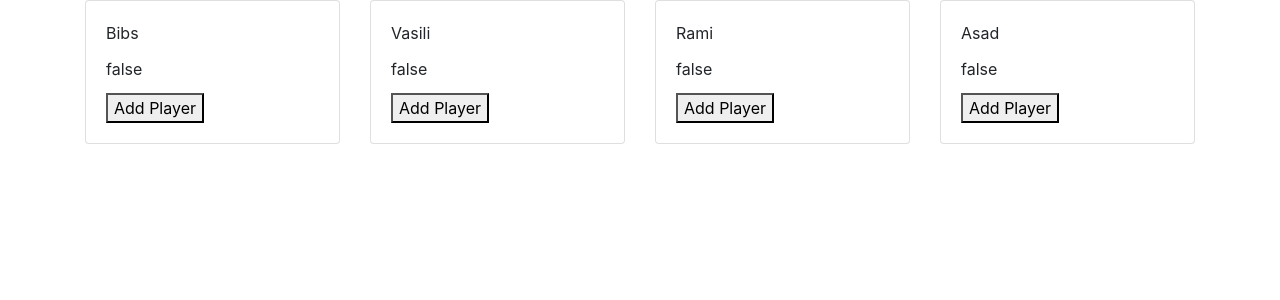
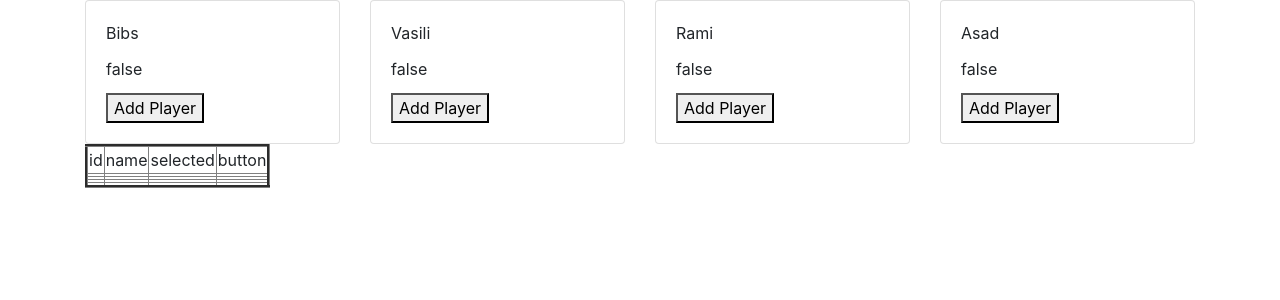
Before and after one commit to nadav-galili/my-poker-app, a React (Create React App) app: page / in a window 1280 px wide. Shown: the top 300 px of the page. Built offline with nearby package versions, Linux system fonts and the light colour scheme.

Commit message:
added table

```diff
--- a/src/components/games.jsx
+++ b/src/components/games.jsx
@@ -15,8 +15,7 @@
 
   selectPlayer(playerId) {
     const { players } = this.state;
-
-    players[playerId - 1].selected = true;
+    players[playerId - 1].selected = !players[playerId - 1].selected;
     this.setState({ players });
   }
 
@@ -36,6 +35,27 @@
             />
           ))}
         </div>
+
+        <table border="3">
+          <thead>
+            <tr>
+              <td>id</td>
+              <td>name</td>
+              <td>selected</td>
+              <td>button</td>
+            </tr>
+          </thead>
+          <tbody>
+            {players.map((player) => (
+              <tr key={player.id}>
+                <td>{player.selected && player.id}</td>
+                <td>{player.selected && player.name}</td>
+                <td>{player.selected && "In the game"}</td>
+                <td>{player.selected && <button>add 50</button>}</td>
+              </tr>
+            ))}
+          </tbody>
+        </table>
       </div>
     );
   }
--- a/src/components/players.jsx
+++ b/src/components/players.jsx
@@ -1,7 +1,6 @@
 import React from "react";
 
 const Players = ({ player, selectPlayer }) => {
-  console.log(player);
   return (
     <div className="col-3">
       <div className="card">
```
